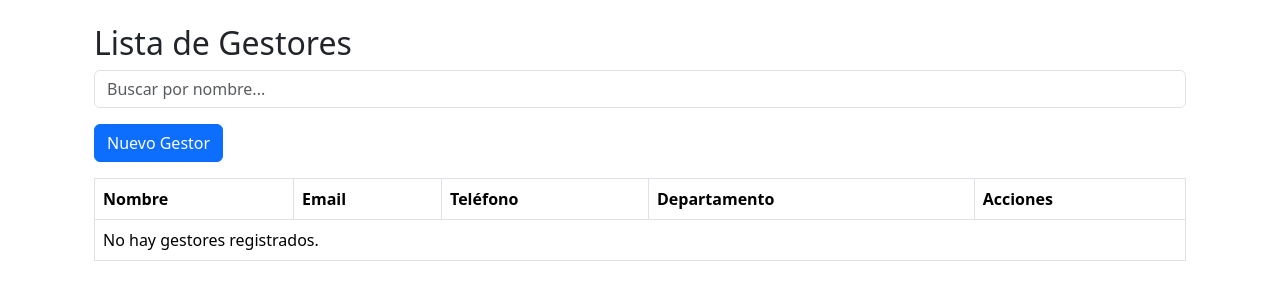
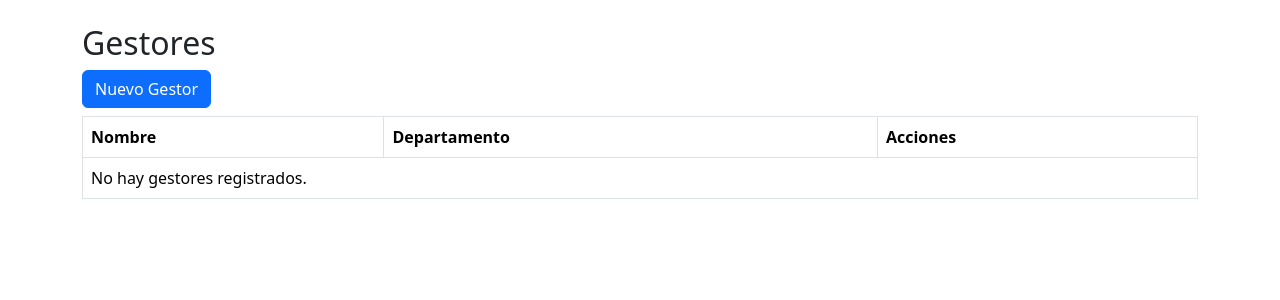
Before and after one commit to felipe1107/correspondencia_django, a Django app: template templates/correspondencia_app/gestor_list.html in a window 1280 px wide. Shown: the part 58-358 px from the top of the page. Run offline with Django 5.2, Linux system fonts and the light colour scheme; the template is opened without the code that fills it, so the values that code supplies are empty; some libraries are stand-ins or nearby versions.

Commit message:
Publico última versión antes de revisar errores

```diff
--- a/correspondencia_django/settings.py
+++ b/correspondencia_django/settings.py
@@ -36,7 +36,7 @@ WSGI_APPLICATION = 'correspondencia_django.wsgi.application'
 TEMPLATES = [
     {
         'BACKEND': 'django.template.backends.django.DjangoTemplates',
-        'DIRS': [ BASE_DIR / 'templates' ],
+        'DIRS': [os.path.join(BASE_DIR, 'plantillas')],  # Asegúrate que apunte bien aquí
         'APP_DIRS': True,
         'OPTIONS': {
             'context_processors': [
--- a/templates/correspondencia_app/gestor_list.html
+++ b/templates/correspondencia_app/gestor_list.html
@@ -1,21 +1,13 @@
-{% extends "base.html" %}
+{% extends 'base.html' %}
+{% block title %}Lista de Gestores{% endblock %}
 
 {% block content %}
-<div class="container mt-4">
-    <h2>Lista de Gestores</h2>
-
-    <form method="get" class="mb-3">
-        <input type="text" name="q" value="{{ q }}" placeholder="Buscar por nombre..." class="form-control">
-    </form>
-
-    <a href="{% url 'correspondencia_app:gestor_create' %}" class="btn btn-primary mb-3">Nuevo Gestor</a>
-
+  <h2>Gestores</h2>
+  <a class="btn btn-primary mb-2" href="{% url 'correspondencia_app:gestor_create' %}">Nuevo Gestor</a>
   <table class="table table-bordered">
     <thead>
       <tr>
         <th>Nombre</th>
-                <th>Email</th>
-                <th>Teléfono</th>
         <th>Departamento</th>
         <th>Acciones</th>
       </tr>
@@ -24,20 +16,15 @@
       {% for gestor in gestores %}
       <tr>
         <td>{{ gestor.nombre }}</td>
-                <td>{{ gestor.email }}</td>
-                <td>{{ gestor.telefono }}</td>
         <td>{{ gestor.departamento }}</td>
         <td>
-                    <a href="{% url 'correspondencia_app:gestor_edit' gestor.pk %}" class="btn btn-sm btn-warning">Editar</a>
-                    <a href="{% url 'correspondencia_app:gestor_delete' gestor.pk %}" class="btn btn-sm btn-danger">Eliminar</a>
+          <a class="btn btn-sm btn-warning" href="{% url 'correspondencia_app:gestor_edit' gestor.id %}">Editar</a>
+          <a class="btn btn-sm btn-danger" href="{% url 'correspondencia_app:gestor_delete' gestor.id %}">Eliminar</a>
         </td>
       </tr>
       {% empty %}
-            <tr>
-                <td colspan="5">No hay gestores registrados.</td>
-            </tr>
+      <tr><td colspan="3">No hay gestores registrados.</td></tr>
       {% endfor %}
     </tbody>
   </table>
-</div>
 {% endblock %}
```
Lines whose indentation alone changed are shown as unchanged.
